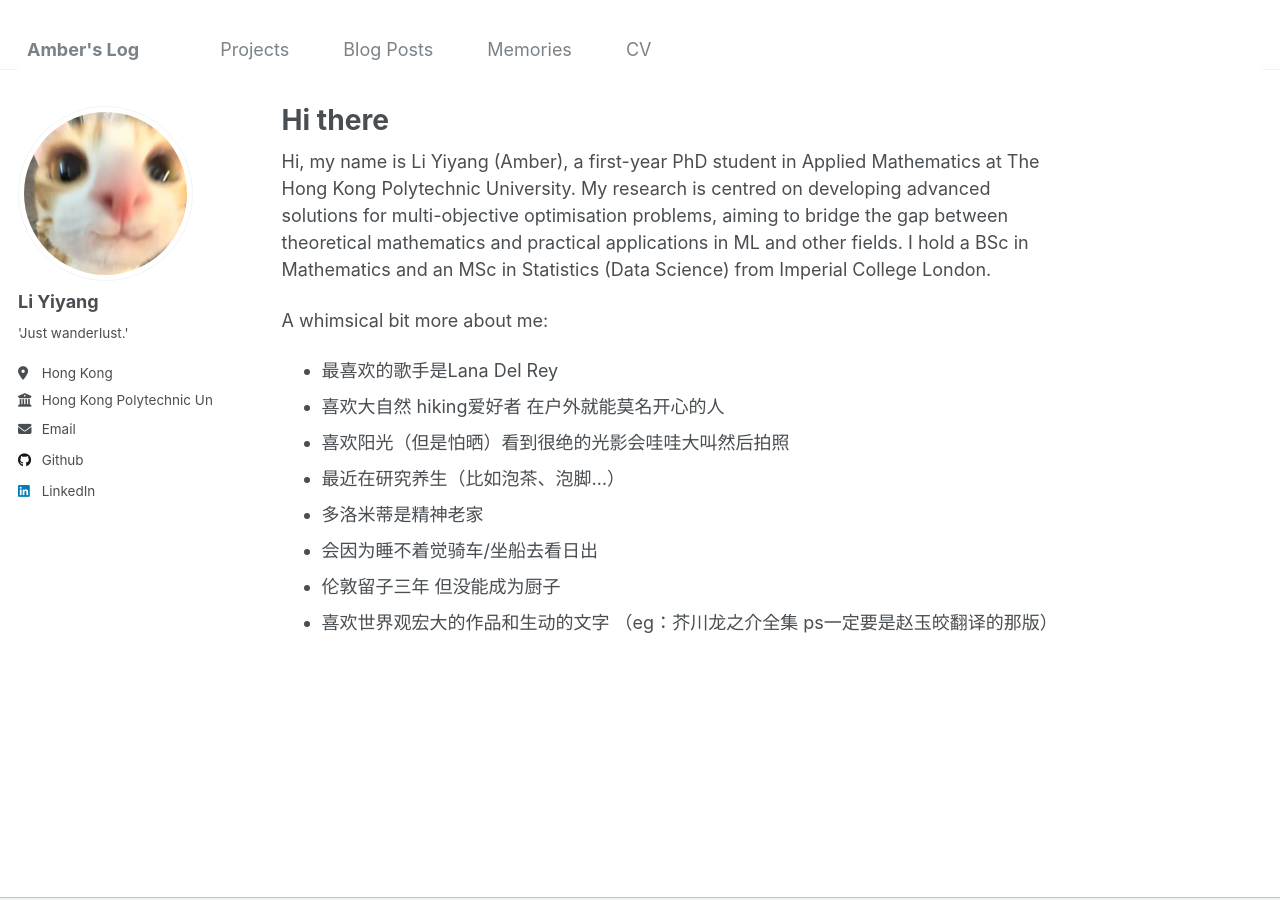
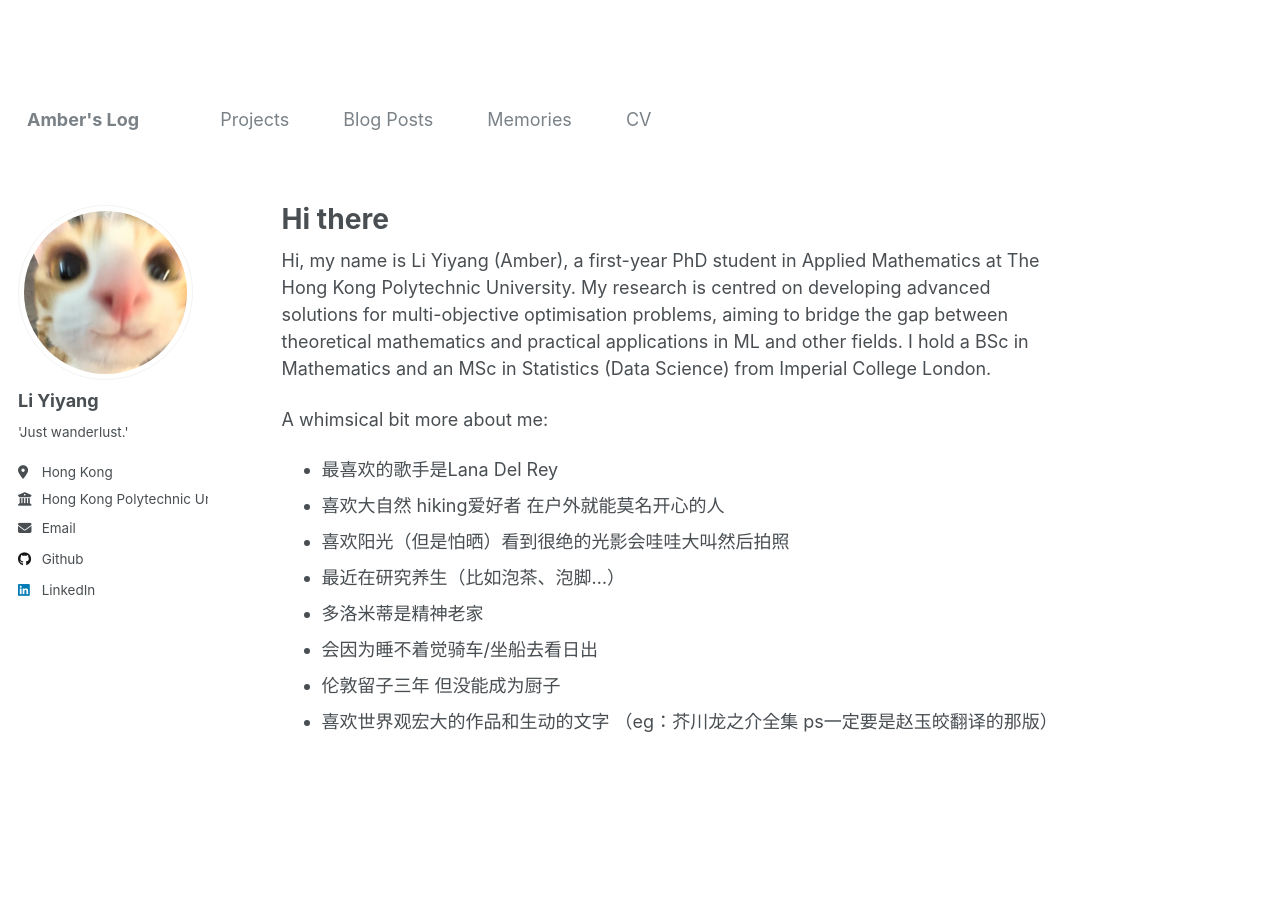
Before and after one commit to liyiyang-amber/liyiyang-amber.github.io, a Jekyll site: the page built from _pages/about.md, in a window 1280 px wide and 900 px high. Built offline with Jekyll 4.4.1, drawn with Linux system fonts in a browser that asks for light colours.

Commit message:
🐶QSD gooddog

```diff
--- a/_sass/_masthead.scss
+++ b/_sass/_masthead.scss
@@ -3,17 +3,17 @@
    ========================================================================== */
 
 .masthead {
-  position: fixed;
-  background: white;
-  border-bottom: 1px solid $border-color;
-  height: $masthead-height;
-  top: 0;
-  width: 100%;
+  // position: relative;
+  // background: white;
+  // border-bottom: 1px solid $border-color;
+  // height: $masthead-height;
+  // top: 0;
+  // width: 100%;
 
   -webkit-animation: intro 0.3s both;
           animation: intro 0.3s both;
-  -webkit-animation-delay: 0.15s;
-          animation-delay: 0.15s;
+  // -webkit-animation-delay: 0.15s;
+  //         animation-delay: 0.15s;
   z-index: 20;
 
   &__inner-wrap {
@@ -37,6 +37,19 @@
 }
 
 .masthead__menu {
+  float: left;
+  margin-left: 0;
+  margin-right: 0;
+  width: 100%;
+  clear: both;
+
+  .site-nav {
+    margin-left: 0;
+
+    @include breakpoint($small) {
+      float: right;
+    }
+  }
 
   ul {
     margin: 0;
--- a/_sass/_navigation.scss
+++ b/_sass/_navigation.scss
@@ -175,7 +175,6 @@
 .greedy-nav {
   position: relative;
   min-width: 250px;
-  background: $background-color;
 
   a {
     display: block;
@@ -186,6 +185,7 @@
 
     &:hover {
       color: $masthead-link-color-hover;
+      scale:1.25;
     }
   }
 
--- a/_sass/_sidebar.scss
+++ b/_sass/_sidebar.scss
@@ -16,8 +16,8 @@
   @media screen and (min-width: $sidebar-screen-min-width) {
     height: 100vh;
     overflow-y: auto;               // Add scrollbar if the sidebar is too long
-    position: fixed;
-    padding-top: $masthead-height;
+    // position: fixed;
+    // padding-top: $masthead-height;
   }
 
   @include breakpoint($large) {
```
